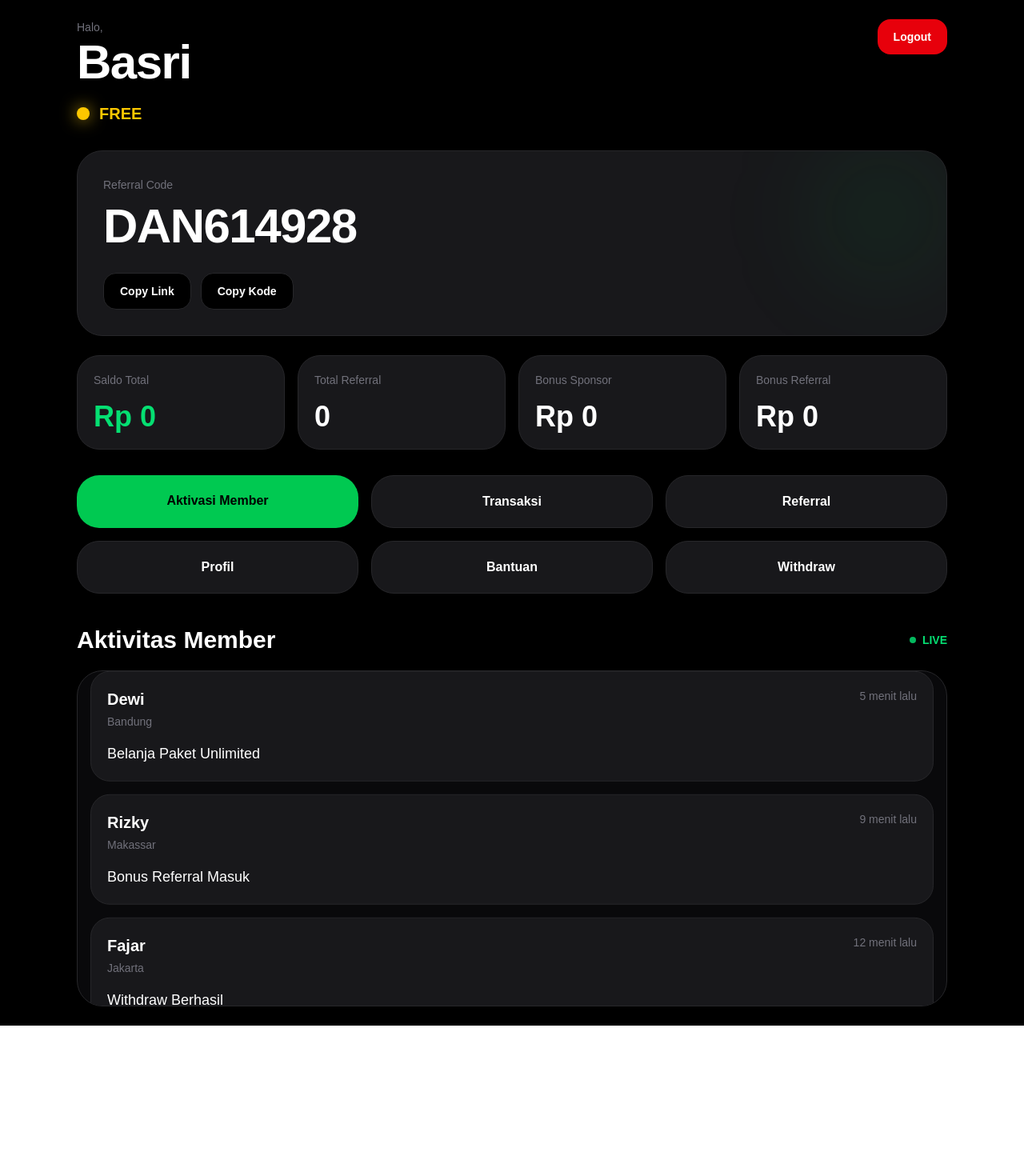
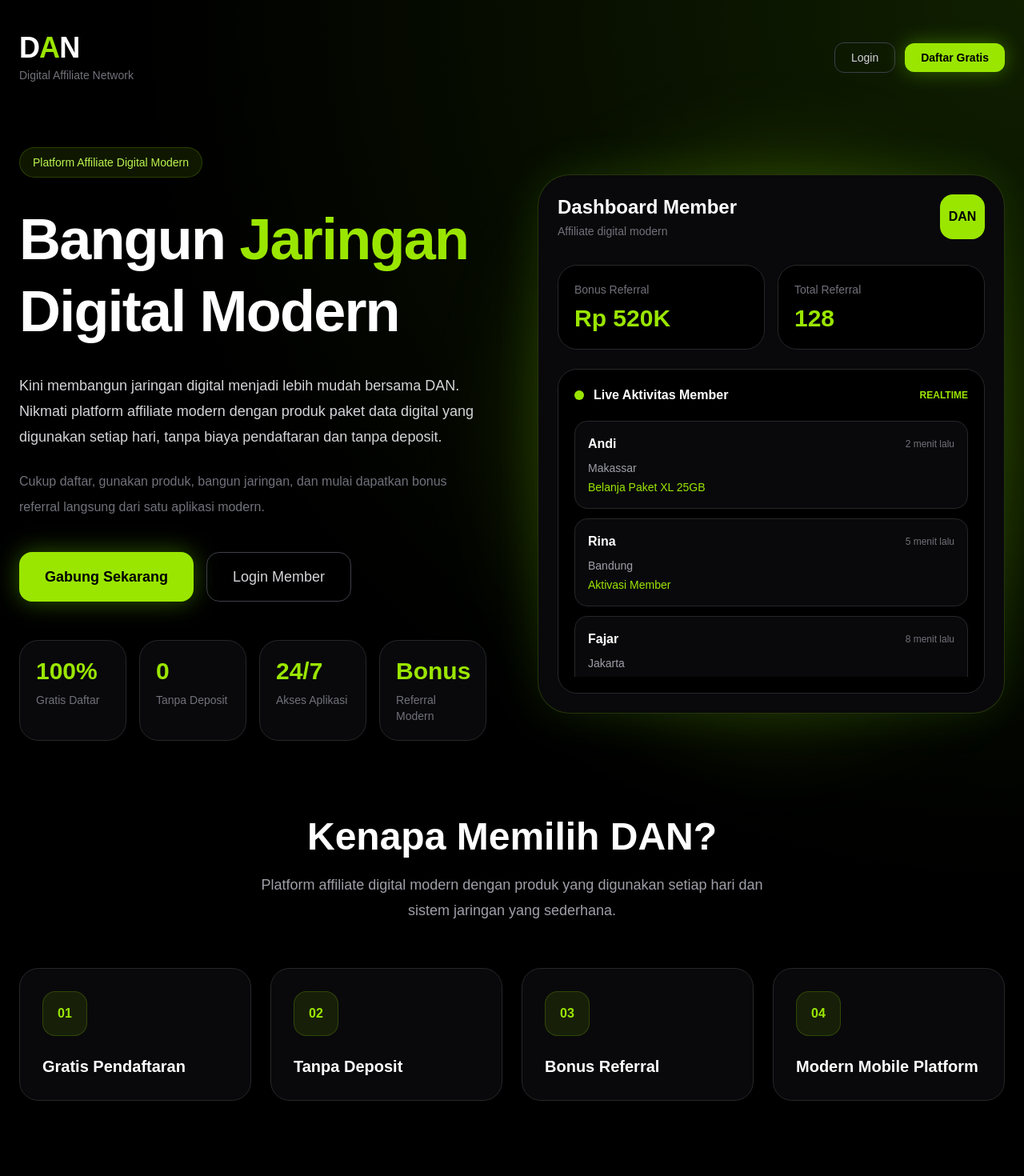
Before and after one commit to ibasnanna-sys/dan-app, a Next.js app: page / in a window 1280 px wide. Shown: the top 1470 px of the page at 80% size. Before the commit the page ends 1282 px from the top, so only its background shows below. Built offline with nearby package versions, Linux system fonts and the light colour scheme.

Commit message:
Update page.tsx

```diff
--- a/src/app/page.tsx
+++ b/src/app/page.tsx
@@ -1,266 +1,325 @@
 "use client";
 
-import Link from "next/link";
-
-export default function Home() {
 const activities = [
   {
-      name: "Akbar",
-      city: "Surabaya",
-      activity: "Aktivasi Member",
+    name: "Andi",
+    city: "Makassar",
+    activity: "Belanja Paket XL 25GB",
     time: "2 menit lalu",
   },
   {
-      name: "Dewi",
+    name: "Rina",
     city: "Bandung",
-      activity: "Belanja Paket Unlimited",
+    activity: "Aktivasi Member",
     time: "5 menit lalu",
-    },
-    {
-      name: "Rizky",
-      city: "Makassar",
-      activity: "Bonus Referral Masuk",
-      time: "9 menit lalu",
   },
   {
     name: "Fajar",
     city: "Jakarta",
-      activity: "Withdraw Berhasil",
-      time: "12 menit lalu",
+    activity: "Bonus Referral Masuk",
+    time: "8 menit lalu",
+  },
+  {
+    name: "Dewi",
+    city: "Surabaya",
+    activity: "Belanja Paket Telkomsel",
+    time: "10 menit lalu",
+  },
+  {
+    name: "Aldi",
+    city: "Medan",
+    activity: "Referral Baru Bergabung",
+    time: "13 menit lalu",
   },
 ];
 
+export default function HomePage() {
   return (
-    <main className="min-h-screen bg-black text-white">
-      <div className="max-w-6xl mx-auto px-5 py-6 md:px-8">
+    <main className="min-h-screen bg-black text-white overflow-hidden">
+      {/* HERO */}
+      <section className="relative px-6 pt-10 pb-20">
+        <div className="absolute inset-0 bg-[radial-gradient(circle_at_top_right,rgba(132,255,0,0.12),transparent_40%)]" />
 
-        {/* HEADER */}
-        <div className="flex items-start justify-between gap-4">
-
+        <div className="relative max-w-7xl mx-auto">
+          {/* NAVBAR */}
+          <div className="flex items-center justify-between mb-20">
             <div>
-            <p className="text-zinc-500 text-sm">
-              Halo,
-            </p>
-
-            <h1 className="text-5xl md:text-6xl font-black mt-1 tracking-tight">
-              Basri
+              <h1 className="text-4xl font-black tracking-tight">
+                <span className="text-white">D</span>
+                <span className="text-lime-400">A</span>
+                <span className="text-white">N</span>
               </h1>
 
-            <div className="flex items-center gap-3 mt-5">
-              <div className="w-4 h-4 rounded-full bg-yellow-400 shadow-[0_0_20px_rgba(250,204,21,0.8)]"></div>
+              <p className="text-zinc-500 text-sm mt-1">
+                Digital Affiliate Network
+              </p>
+            </div>
 
-              <span className="text-yellow-400 font-black text-xl">
-                FREE
-              </span>
+            <div className="flex items-center gap-3">
+              <button className="px-5 py-2 rounded-xl border border-zinc-700 text-zinc-300 text-sm">
+                Login
+              </button>
+
+              <button className="px-5 py-2 rounded-xl bg-lime-400 text-black font-semibold text-sm shadow-[0_0_25px_rgba(132,255,0,0.35)]">
+                Daftar Gratis
+              </button>
             </div>
           </div>
 
-          <button className="bg-red-600 hover:bg-red-700 transition px-5 py-3 rounded-2xl font-bold text-sm">
-            Logout
+          {/* HERO CONTENT */}
+          <div className="grid lg:grid-cols-2 gap-16 items-center">
+            {/* LEFT */}
+            <div>
+              <div className="inline-flex items-center gap-2 px-4 py-2 rounded-full border border-lime-400/20 bg-lime-400/10 text-lime-300 text-sm mb-8">
+                Platform Affiliate Digital Modern
+              </div>
+
+              <h2 className="text-5xl md:text-7xl font-black leading-tight tracking-tight mb-8">
+                Bangun
+                <span className="text-lime-400"> Jaringan </span>
+                Digital Modern
+              </h2>
+
+              <p className="text-zinc-300 text-lg leading-8 mb-6">
+                Kini membangun jaringan digital menjadi lebih mudah bersama
+                DAN. Nikmati platform affiliate modern dengan produk paket data
+                digital yang digunakan setiap hari, tanpa biaya pendaftaran dan
+                tanpa deposit.
+              </p>
+
+              <p className="text-zinc-500 leading-8 mb-10">
+                Cukup daftar, gunakan produk, bangun jaringan, dan mulai
+                dapatkan bonus referral langsung dari satu aplikasi modern.
+              </p>
+
+              <div className="flex flex-col sm:flex-row gap-4">
+                <button className="bg-lime-400 hover:bg-lime-300 transition text-black font-bold rounded-2xl px-8 py-4 text-lg shadow-[0_0_30px_rgba(132,255,0,0.35)]">
+                  Gabung Sekarang
                 </button>
 
+                <button className="border border-zinc-700 hover:border-lime-400 hover:text-lime-400 transition rounded-2xl px-8 py-4 text-lg text-zinc-300">
+                  Login Member
+                </button>
               </div>
 
-        {/* REFERRAL */}
-        <div className="relative overflow-hidden mt-8 rounded-[32px] border border-zinc-800 bg-zinc-900 p-6 md:p-8">
+              {/* STATS */}
+              <div className="grid grid-cols-2 md:grid-cols-4 gap-4 mt-12">
+                <div className="rounded-3xl border border-zinc-800 bg-zinc-950 p-5">
+                  <h3 className="text-3xl font-black text-lime-400">100%</h3>
+                  <p className="text-zinc-500 text-sm mt-2">
+                    Gratis Daftar
+                  </p>
+                </div>
 
-          <div className="absolute top-0 right-0 w-40 h-40 bg-green-500/10 blur-3xl rounded-full"></div>
+                <div className="rounded-3xl border border-zinc-800 bg-zinc-950 p-5">
+                  <h3 className="text-3xl font-black text-lime-400">0</h3>
+                  <p className="text-zinc-500 text-sm mt-2">Tanpa Deposit</p>
+                </div>
 
-          <div className="relative z-10">
+                <div className="rounded-3xl border border-zinc-800 bg-zinc-950 p-5">
+                  <h3 className="text-3xl font-black text-lime-400">24/7</h3>
+                  <p className="text-zinc-500 text-sm mt-2">
+                    Akses Aplikasi
+                  </p>
+                </div>
 
-            <p className="text-zinc-500 text-sm">
-              Referral Code
+                <div className="rounded-3xl border border-zinc-800 bg-zinc-950 p-5">
+                  <h3 className="text-3xl font-black text-lime-400">
+                    Bonus
+                  </h3>
+                  <p className="text-zinc-500 text-sm mt-2">
+                    Referral Modern
+                  </p>
+                </div>
+              </div>
+            </div>
+
+            {/* RIGHT MOCKUP */}
+            <div className="relative">
+              <div className="absolute inset-0 bg-lime-400/20 blur-3xl rounded-full" />
+
+              <div className="relative rounded-[40px] border border-lime-400/20 bg-zinc-950 p-6 shadow-[0_0_60px_rgba(132,255,0,0.12)]">
+                <div className="flex items-center justify-between mb-8">
+                  <div>
+                    <h3 className="text-2xl font-bold">
+                      Dashboard Member
+                    </h3>
+
+                    <p className="text-zinc-500 text-sm mt-1">
+                      Affiliate digital modern
+                    </p>
+                  </div>
+
+                  <div className="w-14 h-14 rounded-2xl bg-lime-400 text-black font-black flex items-center justify-center">
+                    DAN
+                  </div>
+                </div>
+
+                {/* CARD */}
+                <div className="grid grid-cols-2 gap-4 mb-6">
+                  <div className="rounded-3xl bg-black border border-zinc-800 p-5">
+                    <p className="text-zinc-500 text-sm">Bonus Referral</p>
+
+                    <h4 className="text-3xl font-black text-lime-400 mt-2">
+                      Rp 520K
+                    </h4>
+                  </div>
+
+                  <div className="rounded-3xl bg-black border border-zinc-800 p-5">
+                    <p className="text-zinc-500 text-sm">Total Referral</p>
+
+                    <h4 className="text-3xl font-black text-lime-400 mt-2">
+                      128
+                    </h4>
+                  </div>
+                </div>
+
+                {/* LIVE ACTIVITY */}
+                <div className="rounded-3xl border border-zinc-800 bg-black p-5 overflow-hidden">
+                  <div className="flex items-center justify-between mb-5">
+                    <div className="flex items-center gap-3">
+                      <div className="w-3 h-3 rounded-full bg-lime-400 animate-pulse" />
+
+                      <h4 className="font-bold">
+                        Live Aktivitas Member
+                      </h4>
+                    </div>
+
+                    <span className="text-lime-400 text-xs font-semibold">
+                      REALTIME
+                    </span>
+                  </div>
+
+                  <div className="h-[320px] overflow-hidden relative">
+                    <div className="space-y-3 animate-[scroll_18s_linear_infinite]">
+                      {[...activities, ...activities].map(
+                        (item, index) => (
+                          <div
+                            key={index}
+                            className="rounded-2xl border border-zinc-800 bg-zinc-950 p-4"
+                          >
+                            <div className="flex items-center justify-between mb-2">
+                              <h5 className="font-semibold">
+                                {item.name}
+                              </h5>
+
+                              <span className="text-zinc-500 text-xs">
+                                {item.time}
+                              </span>
+                            </div>
+
+                            <p className="text-zinc-400 text-sm mb-1">
+                              {item.city}
                             </p>
 
-            <h2 className="text-5xl md:text-6xl font-black mt-3 tracking-tight">
-              DAN614928
+                            <p className="text-lime-400 text-sm">
+                              {item.activity}
+                            </p>
+                          </div>
+                        )
+                      )}
+                    </div>
+                  </div>
+                </div>
+              </div>
+            </div>
+          </div>
+
+          {/* KEUNTUNGAN */}
+          <section className="pt-24">
+            <div className="text-center mb-14">
+              <h2 className="text-4xl md:text-5xl font-black mb-5">
+                Kenapa Memilih DAN?
               </h2>
 
-            <div className="flex flex-wrap gap-3 mt-7">
-
-              <button className="px-5 py-3 rounded-2xl bg-black border border-zinc-800 hover:border-zinc-600 transition text-sm font-bold">
-                Copy Link
-              </button>
-
-              <button className="px-5 py-3 rounded-2xl bg-black border border-zinc-800 hover:border-zinc-600 transition text-sm font-bold">
-                Copy Kode
-              </button>
-
+              <p className="text-zinc-400 max-w-2xl mx-auto text-lg leading-8">
+                Platform affiliate digital modern dengan produk yang digunakan
+                setiap hari dan sistem jaringan yang sederhana.
+              </p>
             </div>
 
+            <div className="grid md:grid-cols-2 lg:grid-cols-4 gap-6">
+              {[
+                "Gratis Pendaftaran",
+                "Tanpa Deposit",
+                "Bonus Referral",
+                "Modern Mobile Platform",
+              ].map((item, index) => (
+                <div
+                  key={index}
+                  className="rounded-3xl border border-zinc-800 bg-zinc-950 p-7"
+                >
+                  <div className="w-14 h-14 rounded-2xl bg-lime-400/10 border border-lime-400/20 flex items-center justify-center text-lime-400 font-black mb-6">
+                    0{index + 1}
                   </div>
 
+                  <h3 className="text-xl font-bold">{item}</h3>
                 </div>
+              ))}
+            </div>
+          </section>
 
-        {/* INFO */}
-        <div className="grid grid-cols-2 xl:grid-cols-4 gap-4 mt-6">
-
-          <div className="bg-zinc-900 border border-zinc-800 rounded-[28px] p-5">
-            <p className="text-zinc-500 text-sm">
-              Saldo Total
-            </p>
-
-            <h2 className="text-green-400 text-4xl font-black mt-4">
-              Rp 0
+          {/* CARA KERJA */}
+          <section className="pt-24">
+            <div className="text-center mb-14">
+              <h2 className="text-4xl md:text-5xl font-black mb-5">
+                Cara Kerja DAN
               </h2>
             </div>
 
-          <div className="bg-zinc-900 border border-zinc-800 rounded-[28px] p-5">
-            <p className="text-zinc-500 text-sm">
-              Total Referral
+            <div className="grid md:grid-cols-3 gap-6">
+              {[
+                {
+                  step: "01",
+                  title: "Daftar Gratis",
+                },
+                {
+                  step: "02",
+                  title: "Gunakan Produk",
+                },
+                {
+                  step: "03",
+                  title: "Bangun Jaringan",
+                },
+              ].map((item, index) => (
+                <div
+                  key={index}
+                  className="rounded-3xl border border-zinc-800 bg-zinc-950 p-8"
+                >
+                  <div className="text-5xl font-black text-lime-400 mb-6">
+                    {item.step}
+                  </div>
+
+                  <h3 className="text-2xl font-bold">{item.title}</h3>
+                </div>
+              ))}
+            </div>
+          </section>
+
+          {/* CTA */}
+          <section className="pt-24">
+            <div className="rounded-[40px] border border-lime-400/20 bg-gradient-to-br from-lime-400/10 to-black p-10 md:p-14 text-center">
+              <h2 className="text-4xl md:text-6xl font-black leading-tight mb-8">
+                Mulai Bersama DAN Hari Ini
+              </h2>
+
+              <p className="text-zinc-300 text-lg leading-8 max-w-2xl mx-auto mb-10">
+                Daftar gratis sekarang dan nikmati pengalaman affiliate digital
+                modern dengan produk paket data yang digunakan setiap hari.
               </p>
 
-            <h2 className="text-4xl font-black mt-4">
-              0
-            </h2>
+              <button className="bg-lime-400 hover:bg-lime-300 transition text-black font-bold rounded-2xl px-10 py-5 text-lg shadow-[0_0_30px_rgba(132,255,0,0.35)]">
+                Gabung Sekarang
+              </button>
             </div>
+          </section>
 
-          <div className="bg-zinc-900 border border-zinc-800 rounded-[28px] p-5">
-            <p className="text-zinc-500 text-sm">
-              Bonus Sponsor
-            </p>
-
-            <h2 className="text-4xl font-black mt-4">
-              Rp 0
-            </h2>
+          {/* FOOTER */}
+          <footer className="py-16 text-center text-zinc-600 text-sm">
+            © DAN - Digital Affiliate Network
+          </footer>
         </div>
-
-          <div className="bg-zinc-900 border border-zinc-800 rounded-[28px] p-5">
-            <p className="text-zinc-500 text-sm">
-              Bonus Referral
-            </p>
-
-            <h2 className="text-4xl font-black mt-4">
-              Rp 0
-            </h2>
-          </div>
-
-        </div>
-
-        {/* MENU */}
-        <div className="grid grid-cols-2 md:grid-cols-3 gap-4 mt-8">
-
-          <Link
-            href="/member/produk"
-            className="bg-green-500 hover:bg-green-400 transition text-black rounded-[28px] p-5 text-center font-black"
-          >
-            Aktivasi Member
-          </Link>
-
-          <Link
-            href="/member/transaksi"
-            className="bg-zinc-900 border border-zinc-800 hover:border-zinc-700 transition rounded-[28px] p-5 text-center font-bold"
-          >
-            Transaksi
-          </Link>
-
-          <Link
-            href="/member/referral"
-            className="bg-zinc-900 border border-zinc-800 hover:border-zinc-700 transition rounded-[28px] p-5 text-center font-bold"
-          >
-            Referral
-          </Link>
-
-          <Link
-            href="/member/profile"
-            className="bg-zinc-900 border border-zinc-800 hover:border-zinc-700 transition rounded-[28px] p-5 text-center font-bold"
-          >
-            Profil
-          </Link>
-
-          <Link
-            href="/member/bantuan"
-            className="bg-zinc-900 border border-zinc-800 hover:border-zinc-700 transition rounded-[28px] p-5 text-center font-bold"
-          >
-            Bantuan
-          </Link>
-
-          <Link
-            href="/member/withdraw"
-            className="bg-zinc-900 border border-zinc-800 hover:border-zinc-700 transition rounded-[28px] p-5 text-center font-bold"
-          >
-            Withdraw
-          </Link>
-
-        </div>
-
-        {/* LIVE ACTIVITY */}
-        <div className="mt-10">
-
-          <div className="flex items-center justify-between mb-5">
-
-            <h2 className="text-3xl font-black">
-              Aktivitas Member
-            </h2>
-
-            <div className="flex items-center gap-2">
-              <div className="w-2 h-2 rounded-full bg-green-400 animate-pulse"></div>
-
-              <span className="text-green-400 text-sm font-bold">
-                LIVE
-              </span>
-            </div>
-
-          </div>
-
-          <div className="relative h-[420px] overflow-hidden rounded-[32px] border border-zinc-800 bg-zinc-950 p-4">
-
-            <div className="animate-scroll space-y-4">
-
-              {[...activities, ...activities].map((item, index) => (
-                <div
-                  key={index}
-                  className="bg-zinc-900 border border-zinc-800 rounded-3xl p-5"
-                >
-
-                  <div className="flex items-start justify-between">
-
-                    <div>
-                      <h3 className="font-bold text-xl">
-                        {item.name}
-                      </h3>
-
-                      <p className="text-zinc-500 text-sm mt-1">
-                        {item.city}
-                      </p>
-                    </div>
-
-                    <span className="text-zinc-500 text-sm">
-                      {item.time}
-                    </span>
-
-                  </div>
-
-                  <p className="mt-4 text-lg">
-                    {item.activity}
-                  </p>
-
-                </div>
-              ))}
-
-            </div>
-
-          </div>
-
-        </div>
-
-      </div>
-
-      <style jsx>{`
-        .animate-scroll {
-          animation: scrollUp 20s linear infinite;
-        }
-
-        @keyframes scrollUp {
-          0% {
-            transform: translateY(0%);
-          }
-
-          100% {
-            transform: translateY(-50%);
-          }
-        }
-      `}</style>
+      </section>
     </main>
   );
 }
```
Lines whose indentation alone changed are shown as unchanged.
